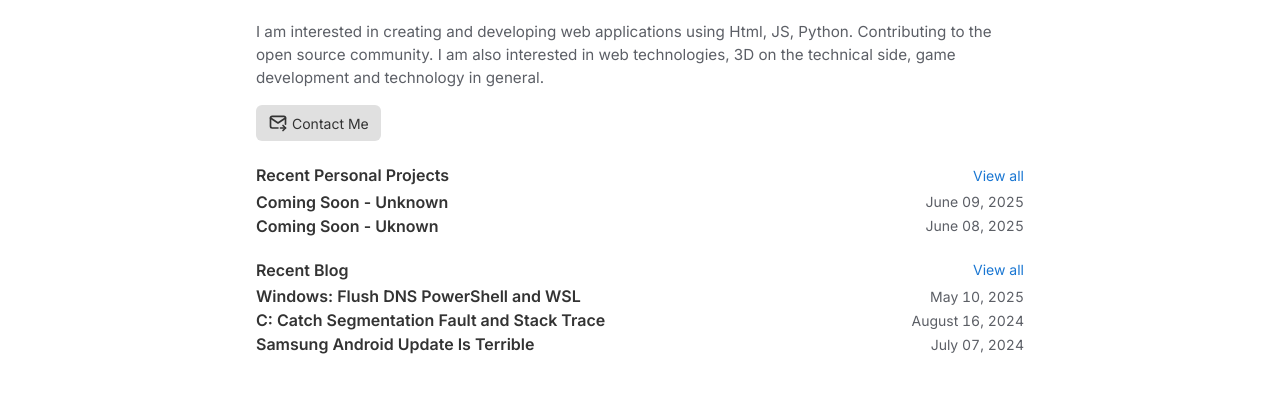
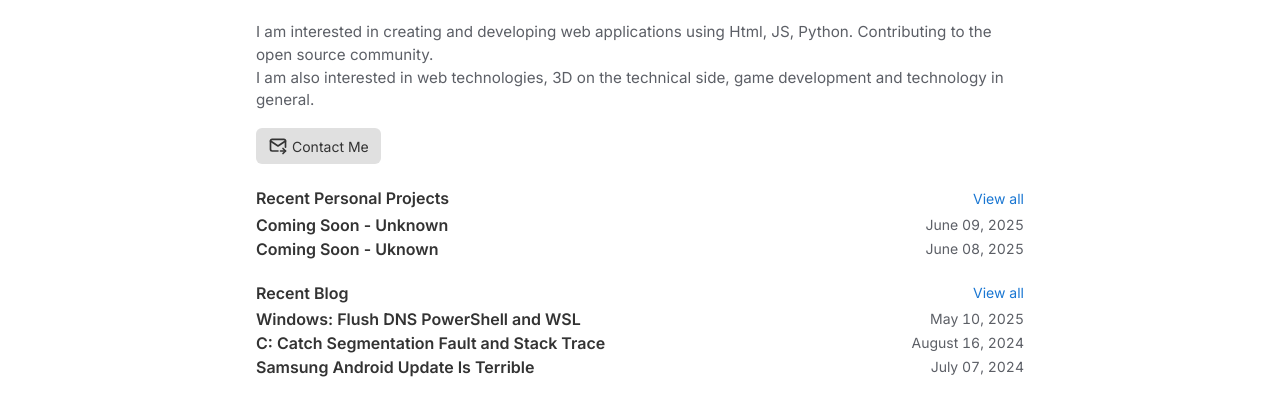
Before and after one commit to zkwo/Vigilant, a plain HTML site: page index.html in a window 1280 px wide. Shown: the part 247-640 px from the top of the page. Drawn offline with Linux system fonts and the light colour scheme.

Commit message:
Update index.html

```diff
--- a/index.html
+++ b/index.html
@@ -431,7 +431,7 @@
                     <h5>App Developer</h5>
                 </section>
             </div>
-            <p class="description">I am interested in creating and developing web applications using Html, JS, Python. Contributing to the open source community. I am also interested in web technologies, 3D on the technical side, game development and technology in general.</p>
+            <p class="description">I am interested in creating and developing web applications using Html, JS, Python. Contributing to the open source community.<br>I am also interested in web technologies, 3D on the technical side, game development and technology in general.</p>
 
             <div class="profile-links">
                 <a class="btn" href="mailto:oemzih@gmail.com">
```
